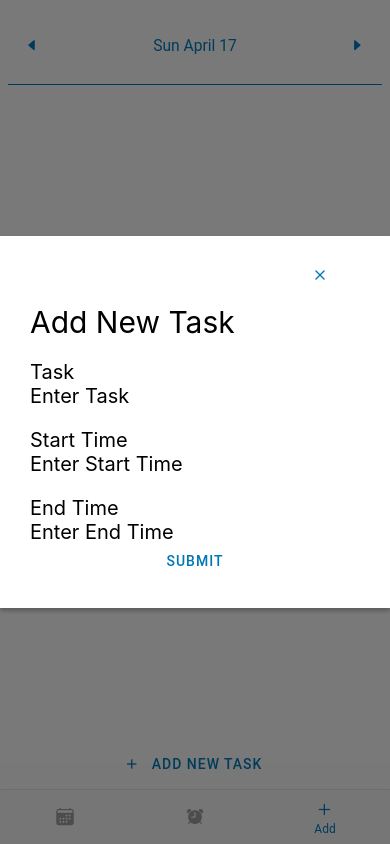
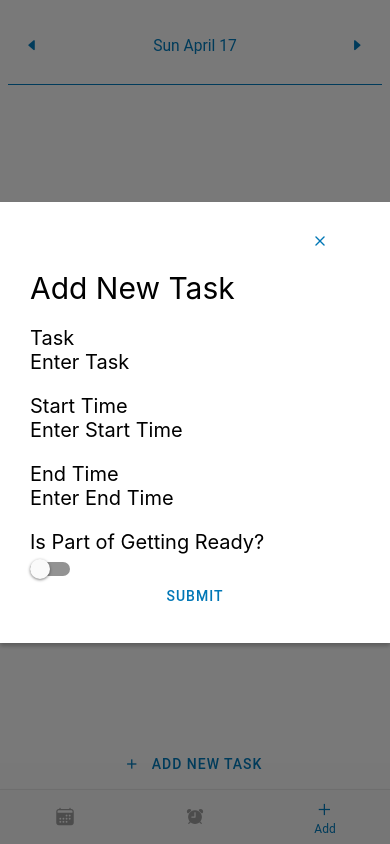
Before and after one commit to malee31/Ready-Set-Go-App, a React Native app: screen /Add in a window 390 px wide. Built offline with nearby package versions, Linux system fonts and the light colour scheme; what react-native-uuid would draw is missing.

Commit message:
added getting ready toggle

```diff
--- a/src/pages/Add.js
+++ b/src/pages/Add.js
@@ -1,6 +1,6 @@
 import React, { useEffect, useState } from "react";
 import { FlatList, StyleSheet, Text, TextInput, View } from "react-native";
-import { Button, Modal, Portal } from "react-native-paper";
+import { Button, Modal, Portal, Switch } from "react-native-paper";
 import Screen from "../components/Screen";
 import DayControls from "../components/DayControls";
 import { addEntry, momentSectorRead } from "../utils/storage";
@@ -48,7 +48,8 @@ export default function Add({ navigation }) {
 	const [currentTask, setCurrentTask] = useState({
 		task: "",
 		startTime: "",
-		endTime: ""
+		endTime: "",
+		isGetReady: false
 	});
 	// TODO: Better rerun condition
 	useEffect(() => {
@@ -130,6 +131,14 @@ export default function Add({ navigation }) {
 						value={currentTask.endTime}
 						placeholder="Enter End Time"
 					/>
+					<Text style={{ fontSize: 20, marginTop: 20 }}>Is Part of Getting Ready?</Text>
+					<Switch
+						style={{ marginTop: 5 }}
+						value={currentTask.isGetReady}
+						onValueChange={ () => {
+							setCurrentTask({ ...currentTask, isGetReady: !currentTask.isGetReady })
+						}}
+					/>
 					<Button onPress={() => {
 						save().then(hideModal).catch(console.error);
 					}}>
```
